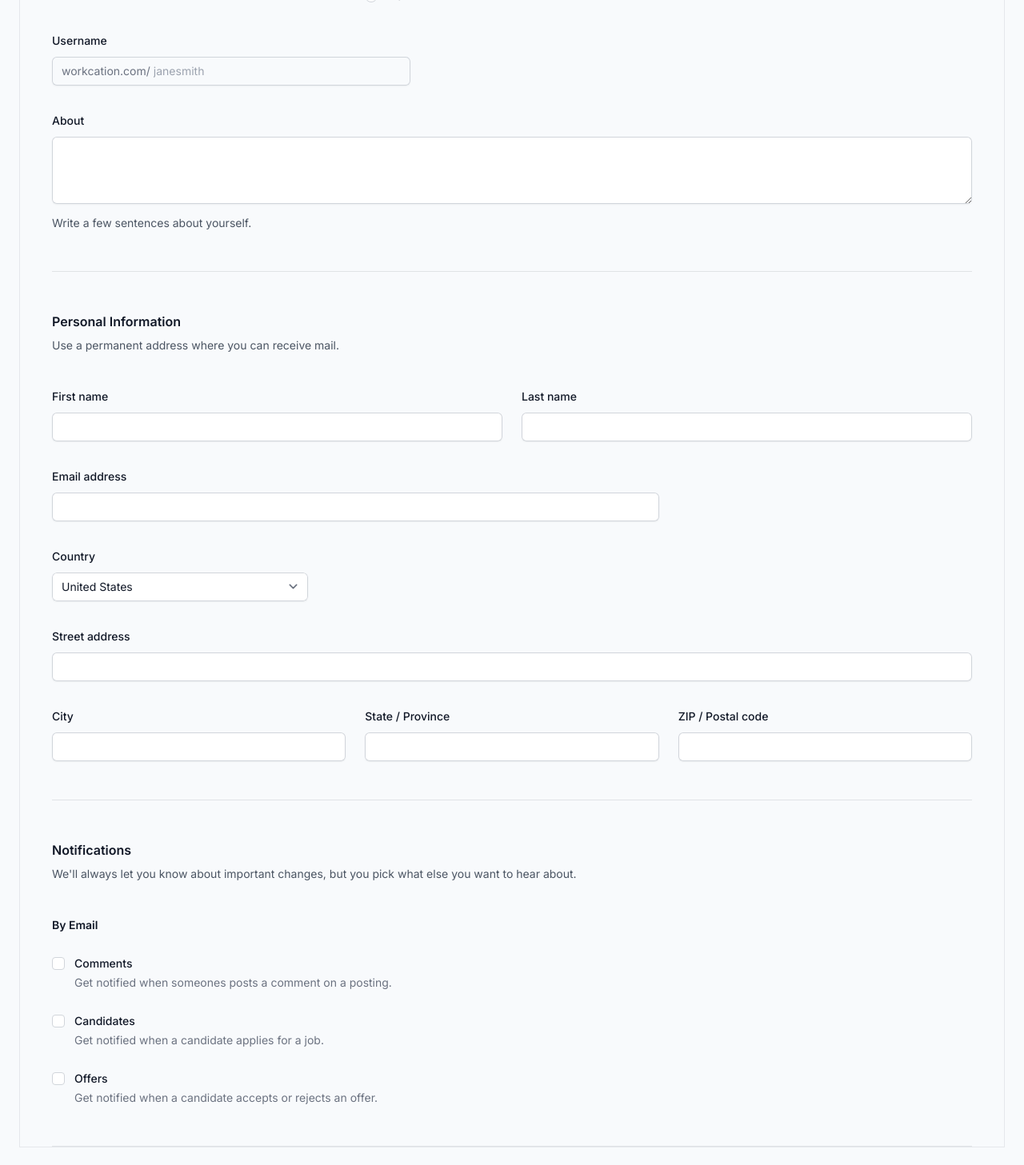
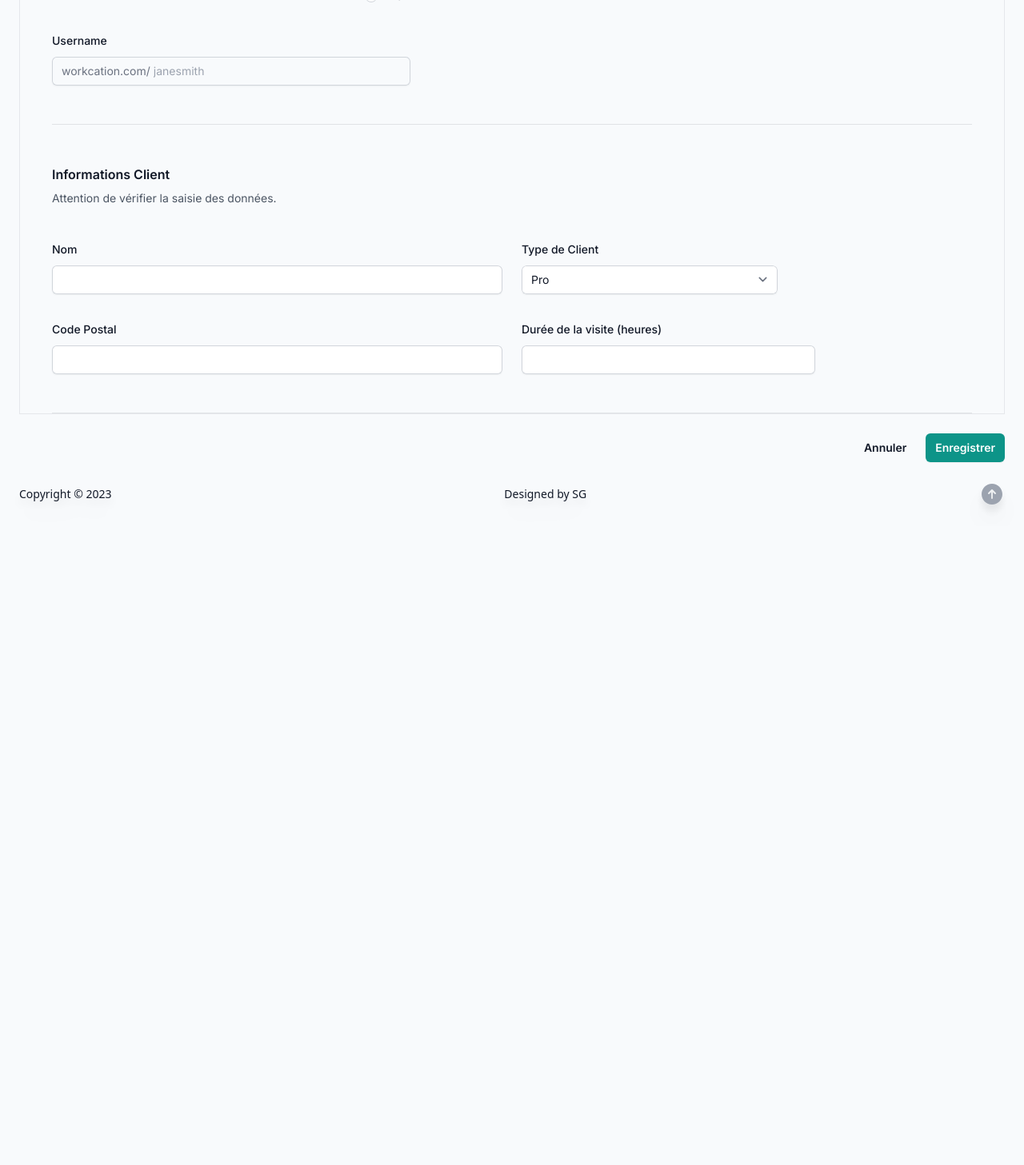
Before and after one commit to sgautier-dev/data-collector, a Next.js app: page / in a window 1280 px wide. Shown: the part 380-1837 px from the top of the page at 80% size. After the commit the page ends 1038 px from the top, so only its background shows below. Built offline with nearby package versions, Linux system fonts and the light colour scheme.

Commit message:
client info inputs added

```diff
--- a/src/app/components/ClientVisitForm.tsx
+++ b/src/app/components/ClientVisitForm.tsx
@@ -1,11 +1,44 @@
 "use client";
-import { useState } from "react";
+import React, { useState } from "react";
+import { ExclamationTriangleIcon } from "@heroicons/react/24/solid";
 
 export default function ClientVisitForm() {
+	const [errorDuration, setErrorDuration] = useState<string>("");
+	const [errorPostal, setErrorPostal] = useState<string>("");
+
 	const currentDate = new Date().toISOString();
 	const [selectedDate, setSelectedDate] = useState(
 		currentDate.substring(0, 10)
 	);
+	const [visitDuration, setVisitDuration] = useState<number | "">("");
+	const handleDurationChange = (event: React.ChangeEvent<HTMLInputElement>) => {
+		const inputValue = parseFloat(event.target.value);
+		if (inputValue > 0 && inputValue <= 24 && !isNaN(Number(inputValue))) {
+			setVisitDuration(inputValue);
+			setErrorDuration("");
+		} else {
+			setErrorDuration("Veuillez entrer une valeur comprise entre 1 et 24.");
+			setVisitDuration("");
+		}
+	};
+
+	const [postalCode, setPostalCode] = useState<string>('');
+	const isValidPostalCode = (code: string) => {
+		return /^((974\d{2})|Autre)$/i.test(code);
+	};
+
+	const handlePostalChange = (event: React.ChangeEvent<HTMLInputElement>) => {
+		const value = event.target.value;
+		setPostalCode(value);
+
+		if (!isValidPostalCode(value)) {
+			setErrorPostal(
+				"Code postal Réunion valide ou 'Autre'."
+			);
+		} else {
+			setErrorPostal("");
+		}
+	};
 
 	return (
 		<form>
@@ -33,7 +66,7 @@ export default function ClientVisitForm() {
 									id="visit-date"
 									value={selectedDate}
 									onChange={(e) => setSelectedDate(e.target.value)}
-									className="block rounded-md border-0 text-gray-900 shadow-sm ring-1 ring-inset ring-gray-300 placeholder:text-gray-400 focus:ring-2 focus:ring-inset focus:ring-indigo-600 sm:py-1.5 sm:text-sm sm:leading-6"
+									className="block rounded-md border-0 text-gray-900 shadow-sm ring-1 ring-inset ring-gray-300 placeholder:text-gray-400 focus:ring-2 focus:ring-inset focus:ring-teal-600 sm:py-1.5 sm:text-sm sm:leading-6"
 								/>
 							</div>
 						</div>
@@ -50,8 +83,8 @@ export default function ClientVisitForm() {
 											id="yes"
 											name="isNewClient"
 											type="radio"
-											className="h-4 w-4 border-gray-300 text-indigo-600 focus:ring-indigo-600"
-                                            checked
+											className="h-4 w-4 border-gray-300 text-teal-600 focus:ring-teal-600"
+											defaultChecked
 										/>
 										<label
 											htmlFor="yes"
@@ -66,7 +99,7 @@ export default function ClientVisitForm() {
 											id="no"
 											name="isNewClient"
 											type="radio"
-											className="h-4 w-4 border-gray-300 text-indigo-600 focus:ring-indigo-600"
+											className="h-4 w-4 border-gray-300 text-teal-600 focus:ring-teal-600"
 										/>
 										<label
 											htmlFor="no"
@@ -87,7 +120,7 @@ export default function ClientVisitForm() {
 								Username
 							</label>
 							<div className="mt-2">
-								<div className="flex rounded-md shadow-sm ring-1 ring-inset ring-gray-300 focus-within:ring-2 focus-within:ring-inset focus-within:ring-indigo-600 sm:max-w-md">
+								<div className="flex rounded-md shadow-sm ring-1 ring-inset ring-gray-300 focus-within:ring-2 focus-within:ring-inset focus-within:ring-teal-600 sm:max-w-md">
 									<span className="flex select-none items-center pl-3 text-gray-500 sm:text-sm">
 										workcation.com/
 									</span>
@@ -103,174 +136,64 @@ export default function ClientVisitForm() {
 								</div>
 							</div>
 						</div>
-
-						<div className="col-span-full">
-							<label
-								htmlFor="about"
-								className="block text-sm font-medium leading-6 text-gray-900 dark:text-gray-50"
-							>
-								About
-							</label>
-							<div className="mt-2">
-								<textarea
-									id="about"
-									name="about"
-									rows={3}
-									className="block w-full rounded-md border-0 text-gray-900 shadow-sm ring-1 ring-inset ring-gray-300 placeholder:text-gray-400 focus:ring-2 focus:ring-inset focus:ring-indigo-600 sm:py-1.5 sm:text-sm sm:leading-6"
-									defaultValue={""}
-								/>
-							</div>
-							<p className="mt-3 text-sm leading-6 text-gray-600 dark:text-gray-500">
-								Write a few sentences about yourself.
-							</p>
-						</div>
 					</div>
 				</div>
 
 				<div className="border-b border-gray-900/10 dark:border-gray-50/10 pb-12">
 					<h2 className="text-base font-semibold leading-7 text-gray-900 dark:text-gray-50">
-						Personal Information
+						Informations Client
 					</h2>
 					<p className="mt-1 text-sm leading-6 text-gray-600 dark:text-gray-500">
-						Use a permanent address where you can receive mail.
+						Attention de vérifier la saisie des données.
 					</p>
 
 					<div className="mt-10 grid grid-cols-1 gap-x-6 gap-y-8 sm:grid-cols-6">
 						<div className="sm:col-span-3">
 							<label
-								htmlFor="first-name"
+								htmlFor="name"
 								className="block text-sm font-medium leading-6 text-gray-900 dark:text-gray-50"
 							>
-								First name
+								Nom
 							</label>
 							<div className="mt-2">
 								<input
 									type="text"
-									name="first-name"
-									id="first-name"
-									autoComplete="given-name"
-									className="block w-full rounded-md border-0 py-1.5 text-gray-900 shadow-sm ring-1 ring-inset ring-gray-300 placeholder:text-gray-400 focus:ring-2 focus:ring-inset focus:ring-indigo-600 sm:text-sm sm:leading-6"
-								/>
-							</div>
-						</div>
-
-						<div className="sm:col-span-3">
-							<label
-								htmlFor="last-name"
-								className="block text-sm font-medium leading-6 text-gray-900 dark:text-gray-50"
-							>
-								Last name
-							</label>
-							<div className="mt-2">
-								<input
-									type="text"
-									name="last-name"
-									id="last-name"
-									autoComplete="family-name"
-									className="block w-full rounded-md border-0 py-1.5 text-gray-900 shadow-sm ring-1 ring-inset ring-gray-300 placeholder:text-gray-400 focus:ring-2 focus:ring-inset focus:ring-indigo-600 sm:text-sm sm:leading-6"
-								/>
-							</div>
-						</div>
-
-						<div className="sm:col-span-4">
-							<label
-								htmlFor="email"
-								className="block text-sm font-medium leading-6 text-gray-900 dark:text-gray-50"
-							>
-								Email address
-							</label>
-							<div className="mt-2">
-								<input
-									id="email"
-									name="email"
-									type="email"
-									autoComplete="email"
-									className="block w-full rounded-md border-0 py-1.5 text-gray-900 shadow-sm ring-1 ring-inset ring-gray-300 placeholder:text-gray-400 focus:ring-2 focus:ring-inset focus:ring-indigo-600 sm:text-sm sm:leading-6"
-								/>
-							</div>
-						</div>
-
-						<div className="sm:col-span-3">
-							<label
-								htmlFor="country"
-								className="block text-sm font-medium leading-6 text-gray-900 dark:text-gray-50"
-							>
-								Country
-							</label>
-							<div className="mt-2">
-								<select
-									id="country"
-									name="country"
-									autoComplete="country-name"
-									className="block w-full rounded-md border-0 py-1.5 text-gray-900 shadow-sm ring-1 ring-inset ring-gray-300 focus:ring-2 focus:ring-inset focus:ring-indigo-600 sm:max-w-xs sm:text-sm sm:leading-6"
-								>
-									<option>United States</option>
-									<option>Canada</option>
-									<option>Mexico</option>
-								</select>
-							</div>
-						</div>
-
-						<div className="col-span-full">
-							<label
-								htmlFor="street-address"
-								className="block text-sm font-medium leading-6 text-gray-900 dark:text-gray-50"
-							>
-								Street address
-							</label>
-							<div className="mt-2">
-								<input
-									type="text"
-									name="street-address"
-									id="street-address"
-									autoComplete="street-address"
-									className="block w-full rounded-md border-0 py-1.5 text-gray-900 shadow-sm ring-1 ring-inset ring-gray-300 placeholder:text-gray-400 focus:ring-2 focus:ring-inset focus:ring-indigo-600 sm:text-sm sm:leading-6"
-								/>
-							</div>
-						</div>
-
-						<div className="sm:col-span-2 sm:col-start-1">
-							<label
-								htmlFor="city"
-								className="block text-sm font-medium leading-6 text-gray-900 dark:text-gray-50"
-							>
-								City
-							</label>
-							<div className="mt-2">
-								<input
-									type="text"
-									name="city"
-									id="city"
-									autoComplete="address-level2"
-									className="block w-full rounded-md border-0 py-1.5 text-gray-900 shadow-sm ring-1 ring-inset ring-gray-300 placeholder:text-gray-400 focus:ring-2 focus:ring-inset focus:ring-indigo-600 sm:text-sm sm:leading-6"
+									name="name"
+									id="name"
+									autoComplete="name"
+									className="block w-full rounded-md border-0 py-1.5 text-gray-900 shadow-sm ring-1 ring-inset ring-gray-300 placeholder:text-gray-400 focus:ring-2 focus:ring-inset focus:ring-teal-600 sm:text-sm sm:leading-6"
+									required
 								/>
 							</div>
 						</div>
 
 						<div className="sm:col-span-2">
 							<label
-								htmlFor="region"
+								htmlFor="client-type"
 								className="block text-sm font-medium leading-6 text-gray-900 dark:text-gray-50"
 							>
-								State / Province
+								Type de Client
 							</label>
 							<div className="mt-2">
-								<input
-									type="text"
-									name="region"
-									id="region"
-									autoComplete="address-level1"
-									className="block w-full rounded-md border-0 py-1.5 text-gray-900 shadow-sm ring-1 ring-inset ring-gray-300 placeholder:text-gray-400 focus:ring-2 focus:ring-inset focus:ring-indigo-600 sm:text-sm sm:leading-6"
-								/>
+								<select
+									id="client-type"
+									name="client-type"
+									autoComplete="client-type-name"
+									className="block w-full rounded-md border-0 py-1.5 text-gray-900 shadow-sm ring-1 ring-inset ring-gray-300 focus:ring-2 focus:ring-inset focus:ring-teal-600 sm:max-w-xs sm:text-sm sm:leading-6"
+									required
+								>
+									<option>Pro</option>
+									<option>Perso</option>
+								</select>
 							</div>
 						</div>
 
-						<div className="sm:col-span-2">
+						<div className="sm:col-span-3">
 							<label
 								htmlFor="postal-code"
 								className="block text-sm font-medium leading-6 text-gray-900 dark:text-gray-50"
 							>
-								ZIP / Postal code
+								Code Postal
 							</label>
 							<div className="mt-2">
 								<input
@@ -278,93 +201,55 @@ export default function ClientVisitForm() {
 									name="postal-code"
 									id="postal-code"
 									autoComplete="postal-code"
-									className="block w-full rounded-md border-0 py-1.5 text-gray-900 shadow-sm ring-1 ring-inset ring-gray-300 placeholder:text-gray-400 focus:ring-2 focus:ring-inset focus:ring-indigo-600 sm:text-sm sm:leading-6"
+									pattern="((974\d{2})|Autre)"
+									value={postalCode}
+									onChange={handlePostalChange}
+									className="block w-full rounded-md border-0 py-1.5 text-gray-900 shadow-sm ring-1 ring-inset ring-gray-300 placeholder:text-gray-400 focus:ring-2 focus:ring-inset focus:ring-teal-600 sm:text-sm sm:leading-6"
+									required
 								/>
+								{errorPostal && (
+									<div className="text-xs flex items-center text-amber-500 dark:text-amber-400 mt-2">
+										<ExclamationTriangleIcon
+											className="h-5 w-5"
+											aria-hidden="true"
+										/>
+										<p className="ml-2">{errorPostal}</p>
+									</div>
+								)}
 							</div>
 						</div>
-					</div>
-				</div>
 
-				<div className="border-b border-gray-900/10 dark:border-gray-50/10 pb-12">
-					<h2 className="text-base font-semibold leading-7 text-gray-900">
-						Notifications
-					</h2>
-					<p className="mt-1 text-sm leading-6 text-gray-600 dark:text-gray-500">
-						We'll always let you know about important changes, but you pick what
-						else you want to hear about.
-					</p>
-
-					<div className="mt-10 space-y-10">
-						<fieldset>
-							<legend className="text-sm font-semibold leading-6 text-gray-900 dark:text-gray-50">
-								By Email
-							</legend>
-							<div className="mt-6 space-y-6">
-								<div className="relative flex gap-x-3">
-									<div className="flex h-6 items-center">
-										<input
-											id="comments"
-											name="comments"
-											type="checkbox"
-											className="h-4 w-4 rounded border-gray-300 text-indigo-600 focus:ring-indigo-600"
+						<div className="sm:col-span-2">
+							<label
+								htmlFor="visit-duration"
+								className="block text-sm font-medium leading-6 text-gray-900 dark:text-gray-50"
+							>
+								Durée de la visite (heures)
+							</label>
+							<div className="mt-2">
+								<input
+									type="number"
+									name="visit-duration"
+									id="visit-duration"
+									min="1"
+									max="24"
+									step="0.5"
+									value={visitDuration}
+									onChange={handleDurationChange}
+									className="block w-full rounded-md border-0 py-1.5 text-gray-900 shadow-sm ring-1 ring-inset ring-gray-300 placeholder:text-gray-400 focus:ring-2 focus:ring-inset focus:ring-teal-600 sm:text-sm sm:leading-6"
+									required
+								/>
+								{errorDuration && (
+									<div className="text-xs flex items-center text-amber-500 dark:text-amber-400 mt-2">
+										<ExclamationTriangleIcon
+											className="h-5 w-5"
+											aria-hidden="true"
 										/>
+										<p className="ml-2">{errorDuration}</p>
 									</div>
-									<div className="text-sm leading-6">
-										<label
-											htmlFor="comments"
-											className="font-medium text-gray-900 dark:text-gray-50"
-										>
-											Comments
-										</label>
-										<p className="text-gray-500">
-											Get notified when someones posts a comment on a posting.
-										</p>
-									</div>
-								</div>
-								<div className="relative flex gap-x-3">
-									<div className="flex h-6 items-center">
-										<input
-											id="candidates"
-											name="candidates"
-											type="checkbox"
-											className="h-4 w-4 rounded border-gray-300 text-indigo-600 focus:ring-indigo-600"
-										/>
-									</div>
-									<div className="text-sm leading-6">
-										<label
-											htmlFor="candidates"
-											className="font-medium text-gray-900 dark:text-gray-50"
-										>
-											Candidates
-										</label>
-										<p className="text-gray-500">
-											Get notified when a candidate applies for a job.
-										</p>
-									</div>
-								</div>
-								<div className="relative flex gap-x-3">
-									<div className="flex h-6 items-center">
-										<input
-											id="offers"
-											name="offers"
-											type="checkbox"
-											className="h-4 w-4 rounded border-gray-300 text-indigo-600 focus:ring-indigo-600"
-										/>
-									</div>
-									<div className="text-sm leading-6">
-										<label
-											htmlFor="offers"
-											className="font-medium text-gray-900 dark:text-gray-50"
-										>
-											Offers
-										</label>
-										<p className="text-gray-500">
-											Get notified when a candidate accepts or rejects an offer.
-										</p>
-									</div>
-								</div>
+								)}
 							</div>
-						</fieldset>
+						</div>
 					</div>
 				</div>
 			</div>
@@ -378,7 +263,7 @@ export default function ClientVisitForm() {
 				</button>
 				<button
 					type="submit"
-					className="rounded-md bg-indigo-600 px-3 py-2 text-sm font-semibold text-white shadow-sm hover:bg-indigo-500 focus-visible:outline focus-visible:outline-2 focus-visible:outline-offset-2 focus-visible:outline-indigo-600"
+					className="rounded-md bg-teal-600 px-3 py-2 text-sm font-semibold text-white shadow-sm hover:bg-indigo-500 focus-visible:outline focus-visible:outline-2 focus-visible:outline-offset-2 focus-visible:outline-teal-600"
 				>
 					Enregistrer
 				</button>
```
Also changed, not shown: src/app/components/Header.tsx (+8 -7 lines), src/app/components/ResponsiveImage.tsx (added, +32 -0 lines).
